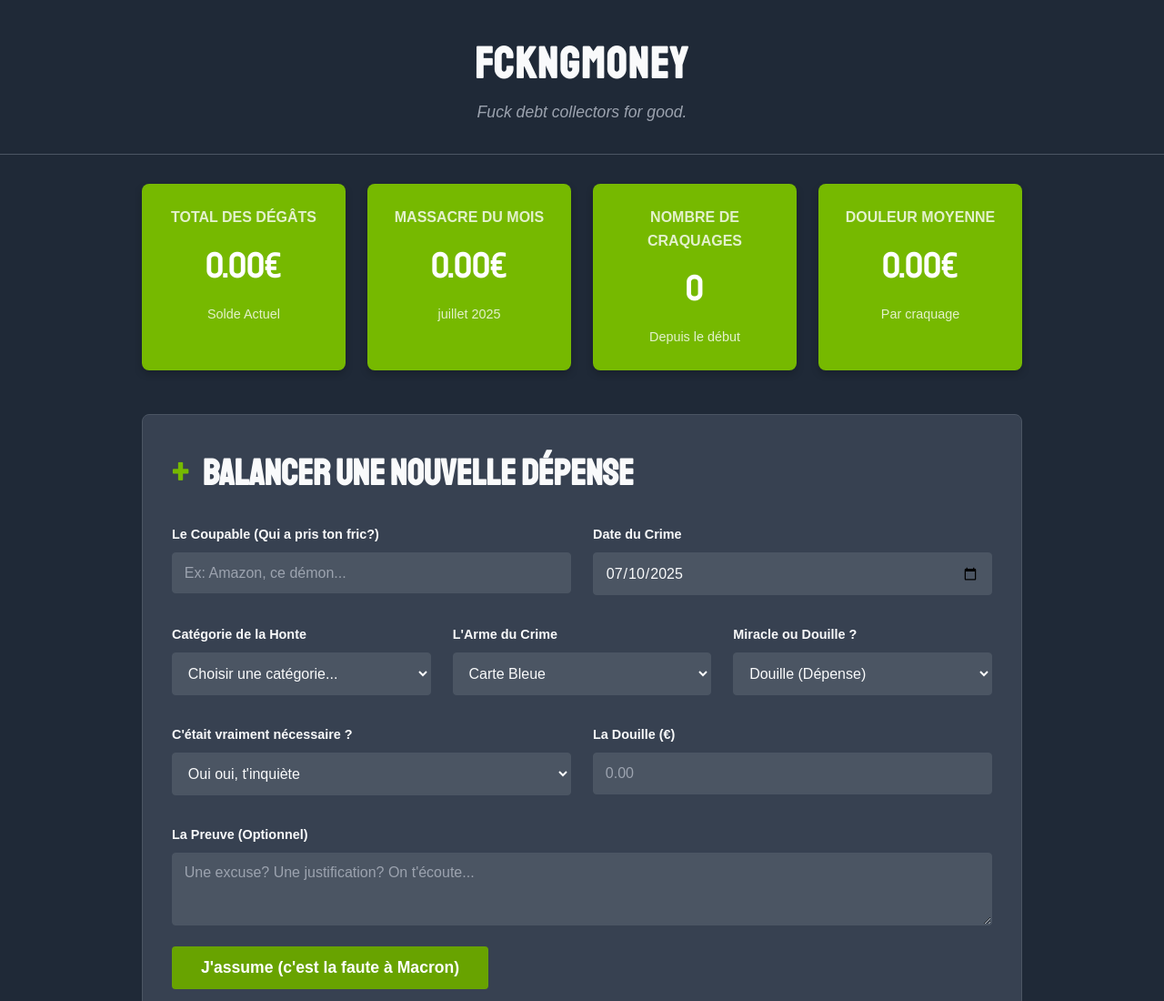
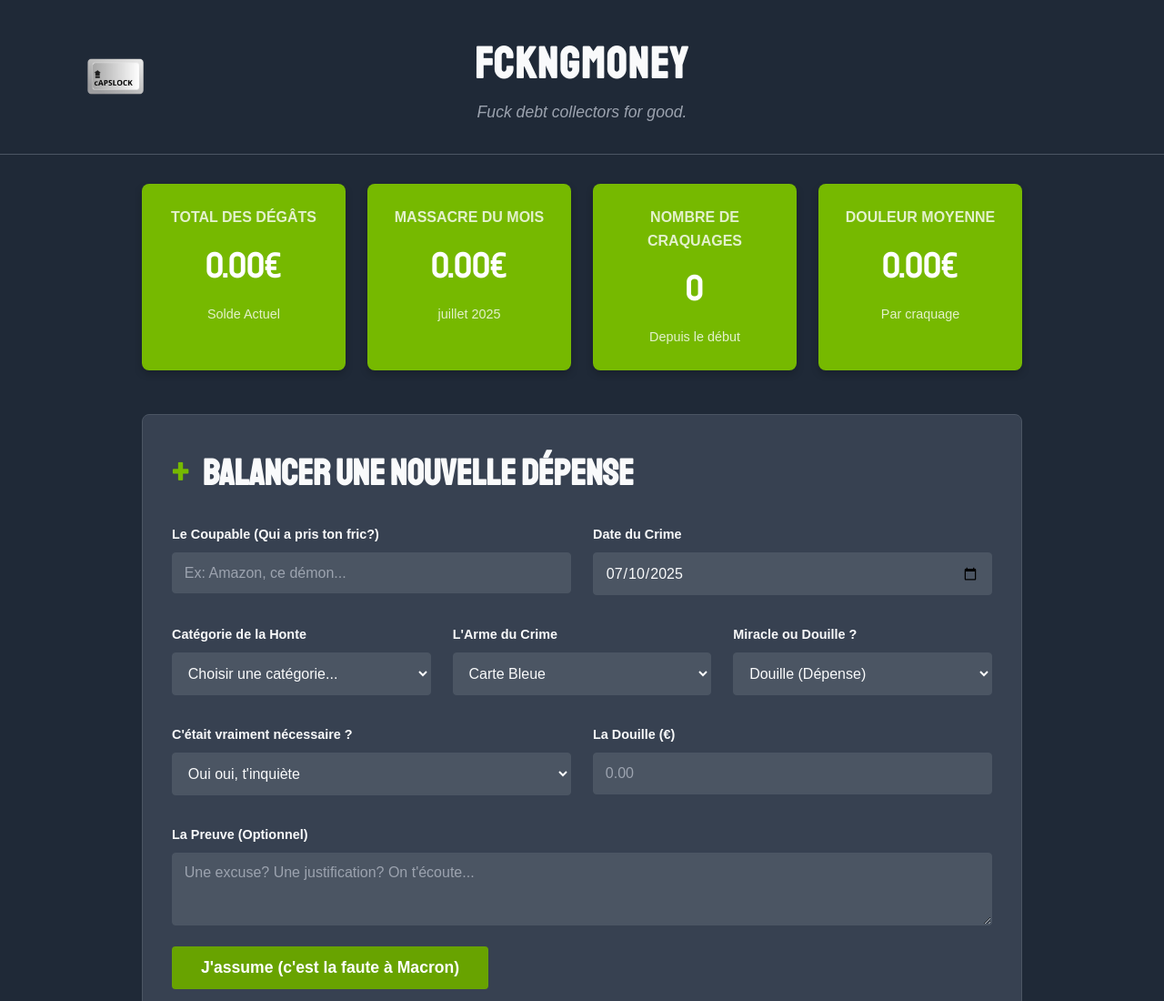
Before and after one commit to AllieEco/FCKNGMoney, a plain HTML site: page achat.html in a window 1280 px wide. Shown: the top 1100 px of the page at 91% size. Drawn offline with Linux system fonts and the light colour scheme.

Commit message:
add capslock logo on header

```diff
--- a/achat.html
+++ b/achat.html
@@ -11,6 +11,9 @@
 </head>
 <body>
     <header>
+        <div class="designed-by">
+            <img src="assets/images/logo_capslock.png" alt="cAPSLOCK Logo">
+        </div>
         <h1>FCKNGMoney</h1>
         <p class="slogan">Fuck debt collectors for good.</p>
     </header>
--- a/css/style.css
+++ b/css/style.css
@@ -28,10 +28,25 @@ body {
 }
 
 header {
+    position: relative; /* For positioning the logo */
     text-align: center;
     padding: 2rem;
     width: 100%;
     border-bottom: 1px solid var(--border-color);
+}
+
+.designed-by {
+    position: absolute;
+    left: 96px;
+    top: 50%;
+    transform: translateY(-50%);
+    display: flex;
+    align-items: center;
+    gap: 1rem;
+}
+
+.designed-by img {
+    height: 40px;
 }
 
 header h1 {
```
Also changed, not shown: assets/images/logo_capslock.png (added).
